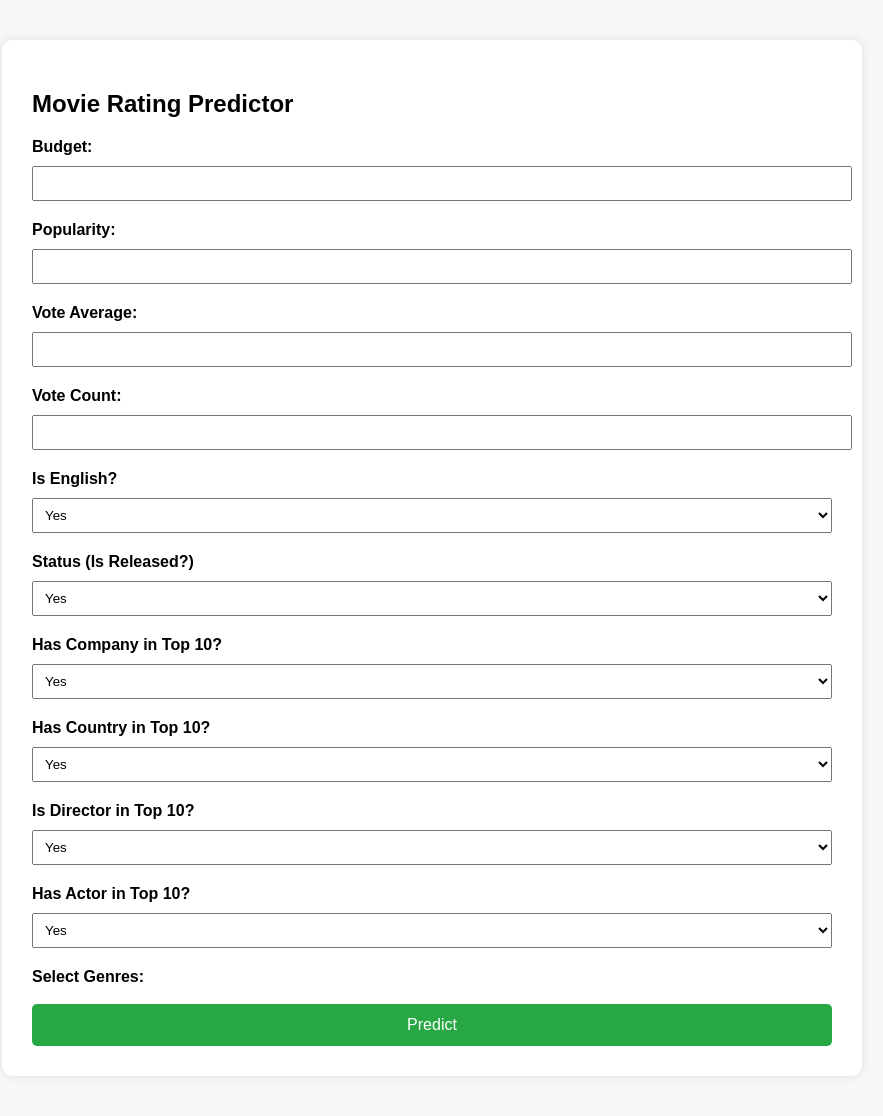
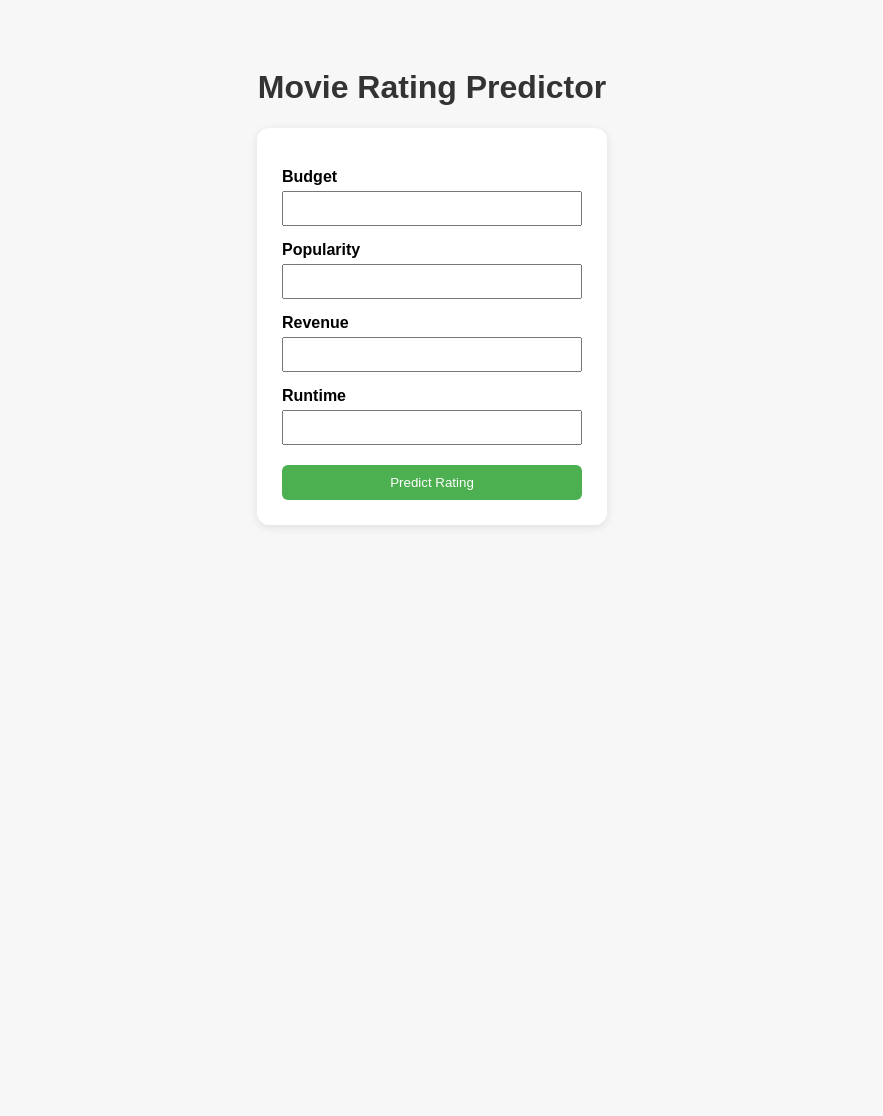
Before and after one commit to abhijeetchandra999/movie-rating-predictor, a Python web app: template templates/index.html in a window 1280 px wide. Shown: the whole page, without its empty margins (208-1091 px from the left). After the commit the page ends 527 px from the top, so only its background shows below. Run offline with Jinja, Linux system fonts and the light colour scheme; the template is opened without the code that fills it, so the values that code supplies are empty.

Commit message:
Update HTML for numerical input only

```diff
--- a/templates/index.html
+++ b/templates/index.html
@@ -1,122 +1,76 @@
 <!DOCTYPE html>
-<html lang="en">
+<html>
 <head>
-    <meta charset="UTF-8">
     <title>Movie Rating Predictor</title>
     <style>
         body {
             font-family: Arial, sans-serif;
-            margin: 40px;
-            background-color: #f7f7f7;
+            background: #f7f7f7;
+            display: flex;
+            flex-direction: column;
+            align-items: center;
+            padding-top: 40px;
         }
-        .container {
-            background-color: #fff;
-            border-radius: 10px;
-            padding: 30px;
-            max-width: 800px;
-            margin: auto;
-            box-shadow: 0 0 10px rgba(0,0,0,0.1);
+        h1 {
+            color: #333;
+        }
+        form {
+            background: #fff;
+            padding: 25px;
+            border-radius: 12px;
+            box-shadow: 0 2px 10px rgba(0,0,0,0.1);
+            width: 300px;
         }
         label {
+            display: block;
+            margin-top: 15px;
             font-weight: bold;
         }
-        input[type="number"], select {
+        input[type="number"] {
             width: 100%;
             padding: 8px;
-            margin: 10px 0 20px;
+            margin-top: 5px;
+            box-sizing: border-box;
         }
-        .genre-checkbox {
-            display: inline-block;
-            width: 45%;
-            margin: 5px 0;
-        }
-        .btn {
-            background-color: #28a745;
+        button {
+            margin-top: 20px;
+            padding: 10px;
+            width: 100%;
+            background-color: #4CAF50;
             color: white;
-            padding: 12px 20px;
             border: none;
-            width: 100%;
-            font-size: 16px;
+            border-radius: 6px;
             cursor: pointer;
-            border-radius: 5px;
         }
         .result {
             margin-top: 20px;
-            font-size: 18px;
-            color: blue;
-            font-weight: bold;
+            font-size: 1.2em;
+            color: #007BFF;
         }
     </style>
 </head>
 <body>
-<div class="container">
-    <h2>Movie Rating Predictor</h2>
+    <h1>Movie Rating Predictor</h1>
     <form action="/predict" method="POST">
-
-        <label for="budget">Budget:</label>
+        <label for="budget">Budget</label>
         <input type="number" step="any" name="budget" required>
 
-        <label for="popularity">Popularity:</label>
+        <label for="popularity">Popularity</label>
         <input type="number" step="any" name="popularity" required>
 
-        <label for="vote_average">Vote Average:</label>
-        <input type="number" step="any" name="vote_average" required>
+        <label for="revenue">Revenue</label>
+        <input type="number" step="any" name="revenue" required>
 
-        <label for="vote_count">Vote Count:</label>
-        <input type="number" step="any" name="vote_count" required>
+        <label for="runtime">Runtime</label>
+        <input type="number" step="any" name="runtime" required>
 
-        <label>Is English?</label>
-        <select name="is_english" required>
-            <option value="Yes">Yes</option>
-            <option value="No">No</option>
-        </select>
-
-        <label>Status (Is Released?)</label>
-        <select name="is_released" required>
-            <option value="Yes">Yes</option>
-            <option value="No">No</option>
-        </select>
-
-        <label>Has Company in Top 10?</label>
-        <select name="has_company" required>
-            <option value="Yes">Yes</option>
-            <option value="No">No</option>
-        </select>
-
-        <label>Has Country in Top 10?</label>
-        <select name="has_country" required>
-            <option value="Yes">Yes</option>
-            <option value="No">No</option>
-        </select>
-
-        <label>Is Director in Top 10?</label>
-        <select name="is_director_top10" required>
-            <option value="Yes">Yes</option>
-            <option value="No">No</option>
-        </select>
-
-        <label>Has Actor in Top 10?</label>
-        <select name="has_actor_top10" required>
-            <option value="Yes">Yes</option>
-            <option value="No">No</option>
-        </select>
-
-        <label><strong>Select Genres:</strong></label><br>
-        <div style="display: flex; flex-wrap: wrap;">
-            {% for genre in genres %}
-                <div class="genre-checkbox">
-                    <input type="checkbox" name="genres" value="{{ genre }}"> {{ genre }}
-                </div>
-            {% endfor %}
-        </div>
-
-        <br>
-        <button type="submit" class="btn">Predict</button>
+        <button type="submit">Predict Rating</button>
     </form>
 
-    {% if prediction_text %}
-        <div class="result">{{ prediction_text }}</div>
+    {% if prediction %}
+        <div class="result">
+            <strong>Predicted Rating:</strong> {{ prediction }}
+        </div>
     {% endif %}
-</div>
 </body>
 </html>
```
